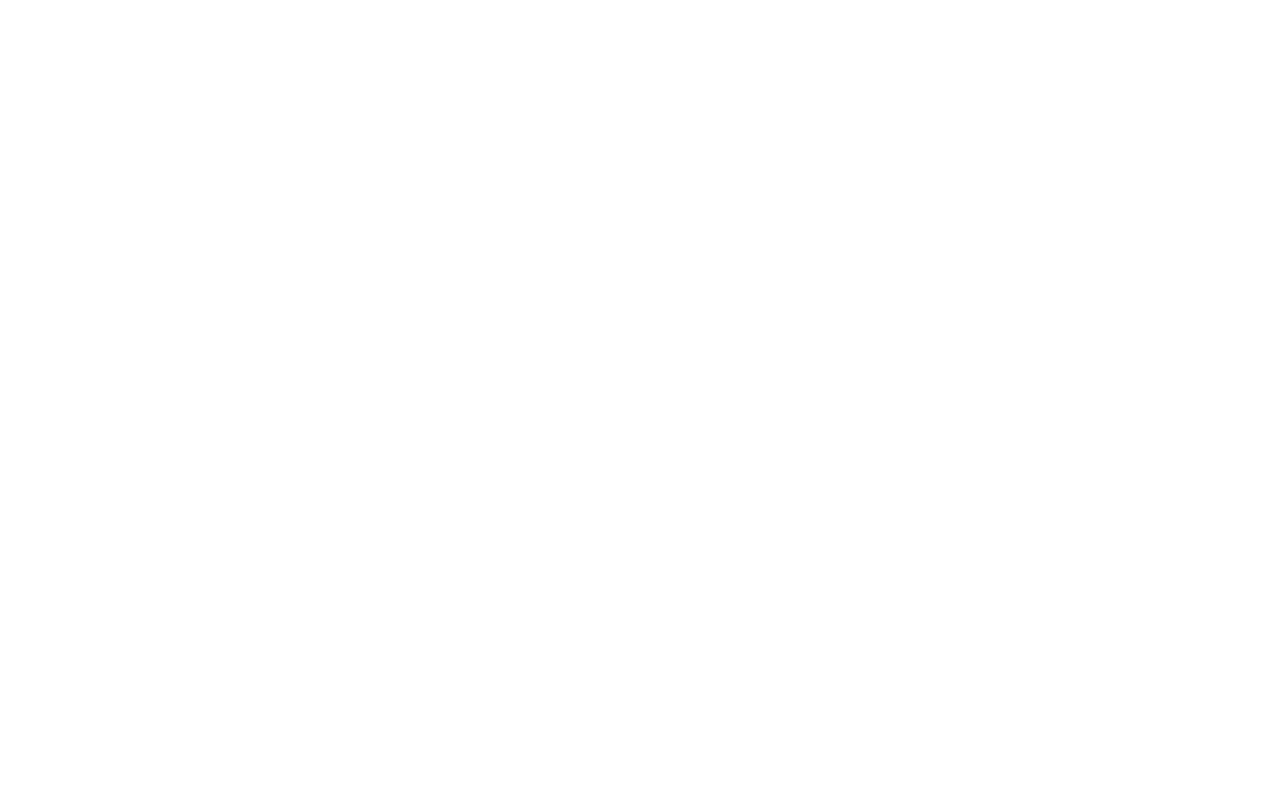
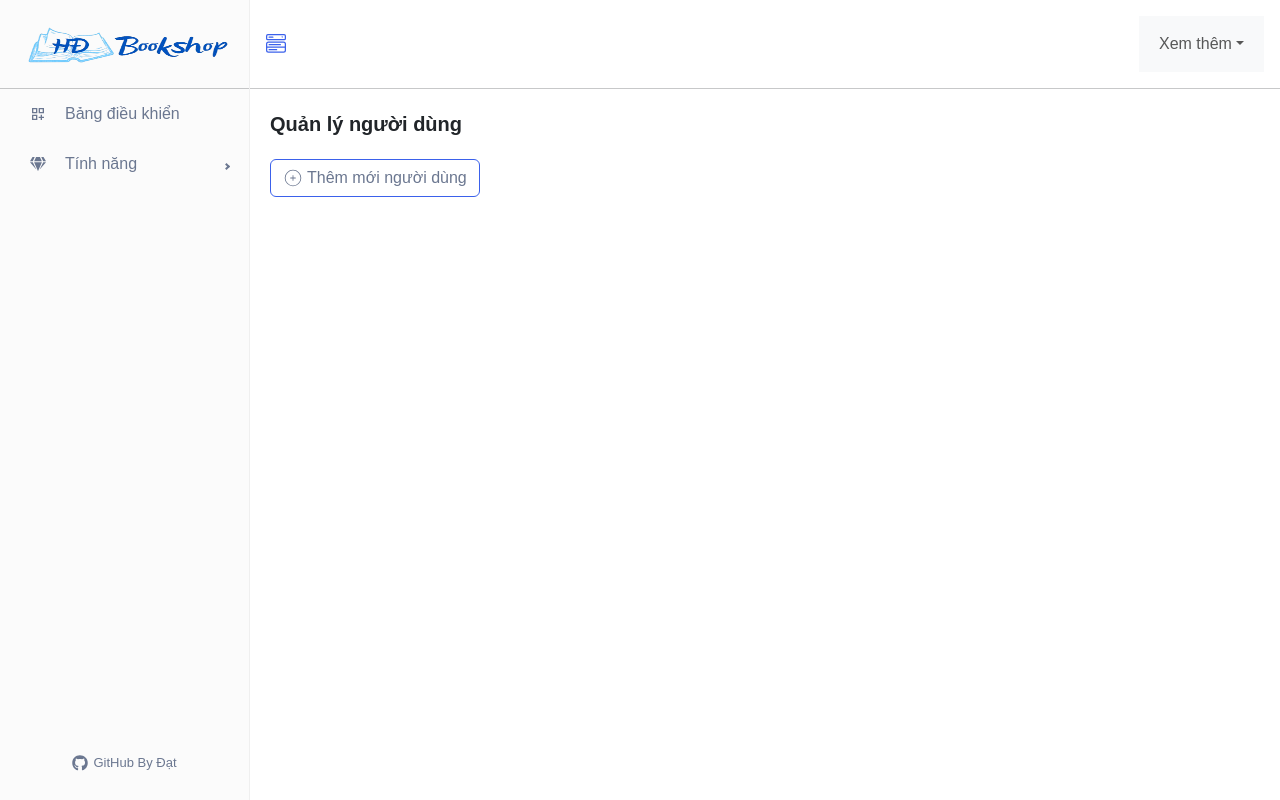
Before and after one commit to nguyendat0908/Do_An_Frontend, a React (Create React App) app: page /admins/manage-users in a window 1280 px wide. Before the commit this address had no page. Built offline with nearby package versions, Linux system fonts and the light colour scheme; a web font is replaced by a local one.

Commit message:
Modal thêm mới người dùng - Admin

```diff
--- a/src/App.js
+++ b/src/App.js
@@ -1,6 +1,8 @@
 import { BrowserRouter, Route, Routes } from 'react-router-dom';
 import Admin from './pages/Admin/Admin';
 import User from './pages/User/User';
+import ManageUser from './pages/Admin/ManageUser/ManageUser';
+import DashBoard from './pages/Admin/DashBoard/DashBoard';
 
 function App() {
     return (
@@ -8,7 +10,10 @@ function App() {
             <BrowserRouter>
                 <Routes>
                     <Route path="/" element={<User />}></Route>
-                    <Route path="/admins" element={<Admin />}></Route>
+                    <Route path="admins" element={<Admin />}>
+                        <Route index element={<DashBoard />} />
+                        <Route path="manage-users" element={<ManageUser />} />
+                    </Route>
                 </Routes>
             </BrowserRouter>
         </div>
--- /dev/null
+++ b/src/components/Modal/ModalCreateUser.js
@@ -0,0 +1,66 @@
+import { useState } from 'react';
+import Button from 'react-bootstrap/Button';
+import Modal from 'react-bootstrap/Modal';
+
+const ModalCreateUser = (props) => {
+    const { show, setShow } = props;
+
+    const handleClose = () => setShow(false);
+
+    return (
+        <>
+            <Modal show={show} onHide={handleClose} size="xl" backdrop="static">
+                <Modal.Header closeButton>
+                    <Modal.Title>Thêm mới người dùng</Modal.Title>
+                </Modal.Header>
+                <Modal.Body>
+                    <form className="row g-3">
+                        <div className="col-md-6">
+                            <label className="form-label">Tên người dùng</label>
+                            <input type="text" className="form-control" />
+                        </div>
+                        <div className="col-md-6">
+                            <label className="form-label">Email</label>
+                            <input type="email" className="form-control" />
+                        </div>
+                        <div className="col-md-6">
+                            <label className="form-label">Mật khẩu</label>
+                            <input type="password" className="form-control" />
+                        </div>
+                        <div className="col-6">
+                            <label className="form-label">Địa chỉ</label>
+                            <input type="text" className="form-control" />
+                        </div>
+                        <div className="col-6">
+                            <label className="form-label">Số điện thoại</label>
+                            <input type="text" className="form-control" />
+                        </div>
+                        <div className="col-md-6">
+                            <label className="form-label">Vai trò</label>
+                            <select id="inputState" className="form-select">
+                                <option selected value="USER">
+                                    USER
+                                </option>
+                                <option value="ADMIN">ADMIN</option>
+                            </select>
+                        </div>
+                        <div className="col-md-12">
+                            <label className="form-label">Ảnh đại diện</label>
+                            <input type="file" />
+                        </div>
+                    </form>
+                </Modal.Body>
+                <Modal.Footer>
+                    <Button variant="secondary" onClick={handleClose}>
+                        Đóng
+                    </Button>
+                    <Button variant="primary" onClick={handleClose}>
+                        Lưu thay đổi
+                    </Button>
+                </Modal.Footer>
+            </Modal>
+        </>
+    );
+};
+
+export default ModalCreateUser;
--- a/src/layouts/SideBar/SideBar.js
+++ b/src/layouts/SideBar/SideBar.js
@@ -21,7 +21,7 @@ const SideBar = ({ collapsed, toggled, handleToggleSidebar }) => {
                 }}
             >
                 <span onClick={() => navigate('/')}>
-                    <img src={logo} width="208" height="40" alt="React Bootstrap logo" />
+                    <img src={logo} width="208" height="40" alt="Book Shop logo" />
                 </span>
             </div>
             <hr style={{ margin: 0 }} />
@@ -29,19 +29,12 @@ const SideBar = ({ collapsed, toggled, handleToggleSidebar }) => {
             {/* Nội dung Sidebar */}
             <div style={{ flex: 1 }}>
                 <Menu iconShape="circle">
-                    <MenuItem icon={<MdOutlineDashboardCustomize />}>
+                    <MenuItem icon={<MdOutlineDashboardCustomize />} component={<Link to="/admins" />}>
                         Bảng điều khiển
-                        <Link to="/admins" />
                     </MenuItem>
                     <SubMenu icon={<FaGem />} label="Tính năng">
-                        <MenuItem>
-                            Quản lý người dùng
-                            <Link to="/admins/manage-users" />
-                        </MenuItem>
-                        <MenuItem>
-                            Quản lý sản phẩm
-                            <Link to="/admins/manage-quizzes" />
-                        </MenuItem>
+                        <MenuItem component={<Link to="/admins/manage-users" />}>Quản lý người dùng</MenuItem>
+                        <MenuItem component={<Link to="/admins/manage-quizzes" />}>Quản lý sản phẩm</MenuItem>
                     </SubMenu>
                 </Menu>
             </div>
--- a/src/pages/Admin/Admin.js
+++ b/src/pages/Admin/Admin.js
@@ -3,6 +3,7 @@ import './Admin.scss';
 import { BsMenuButtonWide } from 'react-icons/bs';
 import { useState } from 'react';
 import AdminHeader from '../../layouts/Header/AdminHeader';
+import { Outlet } from 'react-router-dom';
 
 const Admin = (props) => {
     const [collapsed, setCollapsed] = useState(false);
@@ -17,7 +18,9 @@ const Admin = (props) => {
                     <AdminHeader />
                 </div>
                 <hr style={{ margin: 0 }} />
-                <div className="admin-content-main"></div>
+                <div className="admin-content-main">
+                    <Outlet />
+                </div>
             </div>
         </div>
     );
--- a/src/pages/Admin/Admin.scss
+++ b/src/pages/Admin/Admin.scss
@@ -61,5 +61,8 @@
                 color: #244ee9;
             }
         }
+        .admin-content-main {
+            margin: 20px 20px;
+        }
     }
 }
--- /dev/null
+++ b/src/pages/Admin/DashBoard/DashBoard.js
@@ -0,0 +1,5 @@
+const DashBoard = () => {
+    return <div>DashBoard</div>;
+};
+
+export default DashBoard;
--- a/src/pages/Admin/ManageUser/ManageUser.js
+++ b/src/pages/Admin/ManageUser/ManageUser.js
@@ -0,0 +1,26 @@
+import ModalCreateUser from '../../../components/Modal/ModalCreateUser';
+import './ManageUser.scss';
+import { useState } from 'react';
+import { CiCirclePlus } from 'react-icons/ci';
+
+const ManageUser = () => {
+    const [showModalCreateUser, setShowModalCreateUser] = useState(false);
+
+    return (
+        <div className="manage-user-container">
+            <div className="title">Quản lý người dùng</div>
+            <div className="users-content">
+                <div className="btn-add-new">
+                    <button className="btn" onClick={() => setShowModalCreateUser(true)}>
+                        <CiCirclePlus className='icon-add-user'/>
+                        Thêm mới người dùng
+                    </button>
+                </div>
+                <div className="table-users-container">
+                    <ModalCreateUser show={showModalCreateUser} setShow={setShowModalCreateUser} />
+                </div>
+            </div>
+        </div>
+    );
+};
+export default ManageUser;
--- /dev/null
+++ b/src/pages/Admin/ManageUser/ManageUser.scss
@@ -0,0 +1,32 @@
+.manage-user-container {
+    display: flex;
+    flex-direction: column;
+    gap: 20px;
+    .title {
+        font-size: 20px;
+        font-weight: 700;
+    }
+    .users-content {
+        .btn {
+            display: flex;
+            align-items: center;
+            justify-content: center;
+            gap: 4px;
+            color: var(--text-color) !important;
+            background-color: white !important;
+            border: 1px solid var(--primary-color) !important;
+
+            &:hover {
+                color: white !important;
+                background-color: var(--hover-dark-color) !important;
+                border: 1px solid var(--primary-color) !important;
+            }
+
+            .icon-add-user {
+                font-size: 20px;
+            }
+        }
+        .table-users-container {
+        }
+    }
+}
```
